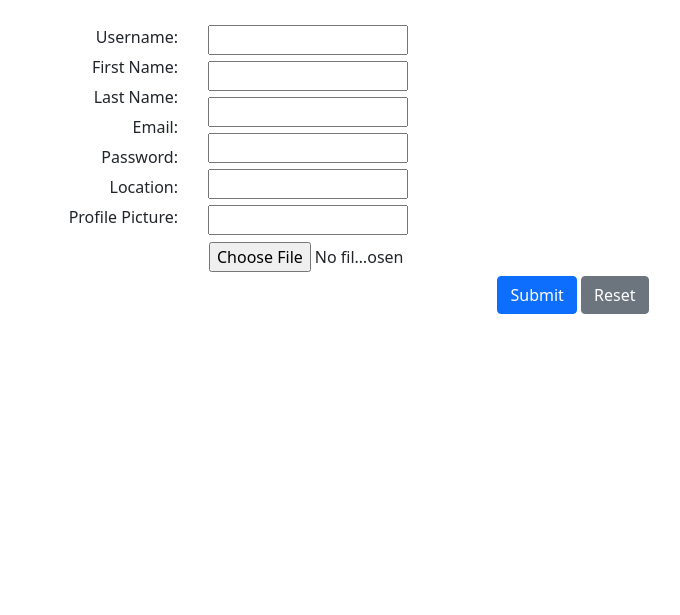
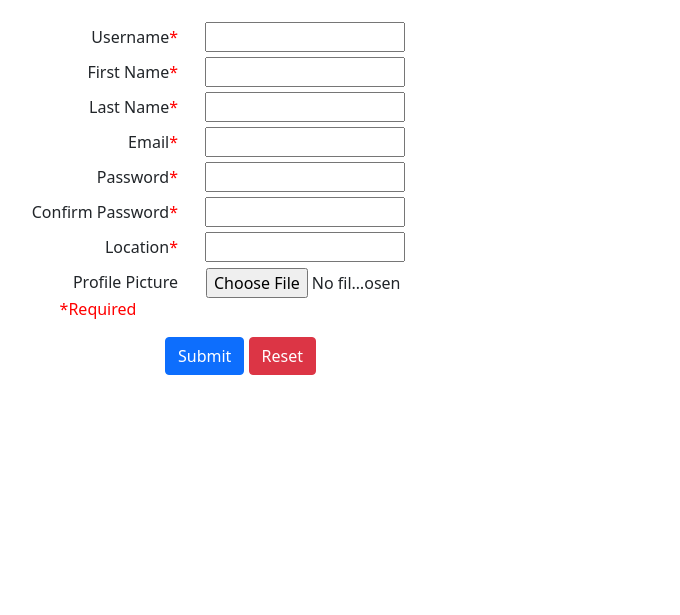
Before and after one commit to cgupta2002/SPDFinalProject, a Flask app: page /registration in a window 1280 px wide. Shown: the part 56-671 px from the top of the page, without its empty margins (67-747 px from the left). Run offline with Flask 3, Linux system fonts and the light colour scheme.

Commit message:
Finished registration, login and logout for user

```diff
--- a/app.py
+++ b/app.py
@@ -17,7 +17,13 @@ def market():
 
 @app.route('/profile')
 def profile():
-    return render_template('profile.html')
+    user_id = session.get('user_id')
+    if user_id is None:
+        flash('You must be logged in to access this page.', 'error')
+        return redirect(url_for('login'))
+    user = User.getUserByID(user_id)
+    username = user[1]
+    return render_template('profile.html', username=username, user_id=user_id)
 
 @app.route('/messages')
 def message():
@@ -47,12 +53,44 @@ def registration():
         lname = request.form['lname']
         email = request.form['email']
         password = request.form['password']
-        profile_image = request.form['profile_picture']
+        profile_image = request.form['profile_image']
         location = request.form['location']
 
         if not username or not password or not fname or not lname or not email or not location:
             flash('All required fields must be filled out.', 'error')
+            return redirect(url_for('registration'))
         else:
-            name = str(fname) + str(lname)
+            name = str(fname) +' '+ str(lname)
             User.addUser(user_id, username, name, email, password, profile_image, location)
             return redirect(url_for('index'))
+
+@app.route('/login', methods=['GET', 'POST'])
+def login():
+    if request.method == 'POST':
+        username = request.form['username']
+        password = request.form['password']
+
+        if not username or not password:
+            flash('Username and Password are required.', 'error')
+            return redirect(url_for('login'))
+
+        user = User.getUser(username)
+
+        if user is None:
+            flash('Invalid Username. Register for free!', 'error')
+            return redirect(url_for('registration'))
+        elif user[2] != password:
+            flash('Incorrect Password.', 'error')
+            return redirect(url_for('login'))
+        else:
+            session['user_id'] = user[0]
+            flash('Login successful.', 'success')
+            return redirect(url_for('index', user=user))
+    if request.method == 'GET':
+        return render_template('login.html')
+
+@app.route('/logout')
+def logout():
+    session.pop('user_id', None)
+    flash('Logged out successfully.', 'success')
+    return redirect(url_for('index'))
--- a/static/css/styles.css
+++ b/static/css/styles.css
@@ -5,10 +5,24 @@ body{
 
 label.a{
     padding:3px;
+    display: inline-block;
 }
 
 input.a{
     width: 200px;
     padding:1px;
-    margin:3px;
 }
+
+a.a{
+    color: red;
+    text-decoration: none;
+}
+a.a:hover{
+    color:red;
+}
+
+br.a {
+    display: block;
+    content:'';
+    margin-top:5px;
+}
--- a/templates/registration.html
+++ b/templates/registration.html
@@ -6,34 +6,54 @@
         <form id="form" action="{{url_for('registration')}}" method="POST">
             <div class="row">
                 <div class="col-2" style="text-align:right;">
-                  <label class="a" for="username">Username:</label> <br>
-                  <label class="a" for="fname">First Name:</label><br>
-                  <label class="a" for="lname">Last Name:</label><br>
-                  <label class="a" for="email">Email:</label><br>
-                  <label class="a" for="password">Password:</label><br>
-                  <label class="a" for="location">Location:</label><br>
-                  <label class="a" for="profile_image">Profile Picture:</label><br>
+                  <label class="a" for="username">Username<a class="a">*</a></label> <br class="a"><br class="a">
+                  <label class="a" for="fname">First Name<a class="a">*</a></label><br class="a"><br class="a">
+                  <label class="a" for="lname">Last Name<a class="a">*</a></label><br class="a"><br class="a">
+                  <label class="a" for="email">Email<a class="a">*</a></label><br class="a"><br class="a">
+                  <label class="a" for="password">Password<a class="a">*</a></label><br class="a"><br class="a">
+                  <label class="a" for="c_password">Confirm Password<a class="a">*</a></label><br class="a"><br class="a">
+                  <label class="a" for="location">Location<a class="a">*</a></label><br class="a"><br class="a">
+                  <label class="a" for="profile_image">Profile Picture</label>
+                  <p class="text-center"> <a class="a">*Required</a></p>
+
                 </div>
                 <div class="col-9">
-                <input class="a" type="text" id="username" name="username" required>  <br>
-                <input class="a" type="text" id="fname" name="fname" required><br>
-                <input class="a" type="text" id="lname" name="lname" required> <br>
-                <input class="a" type="email" id="email" name="email" required>  <br>
-                <input class="a" type="password" id="password" name="password" required> <br>
-                <input class="a" type="text" id="location" name="location" required> <br>
-                <input class="a" type="file" id="profile_image" name="profile_image" >
-
+                <input class="a" type="text" id="username" name="username" required>  <br class="a"> <br class="a">
+                <input class="a" type="text" id="fname" name="fname" required><br class="a"><br class="a">
+                <input class="a" type="text" id="lname" name="lname" required> <br class="a"><br class="a">
+                <input class="a" type="email" id="email" name="email" pattern='+@+.+' required>  <br class="a"><br class="a">
+                <input class="a" type="password" id="password" name="password" required> <br class="a"><br class="a">
+                <input class="a" type="password" id="c_password" name="c_password" required> <br class="a"><br class="a">
+                <input class="a" type="text" id="location" name="location" required> <br class="a"><br class="a">
+                <input class="a" type="file" id="profile_image" name="profile_image">
 
                 </div>
-                <div class="text-center">
-                  <button class='btn btn-primary' type="submit" value="Submit">Submit</button>
-                  <button class='btn btn-secondary' type="reset" value="Reset">Reset</button>
+
+              <div class="col-5 text-center">
+                <button class="btn btn-primary" type='submit' value="submit" onclick="return validatePassword()">Submit </button>
+                <button class='btn btn-danger' type="reset" value="Reset">Reset</button>
+
               </div>
 
               </div>
 
 
             </form>
+            <script>
+              function validatePassword() {
+              const password = document.getElementById('password').value;
+              const confirmPassword = document.getElementById('c_password').value;
+
+              if (password !== confirmPassword) {
+                  alert("Passwords do not match!");
+                  return false;
+              }
+              else {
+                flash('Registration Successful.');
+                return true;
+            }
+          }
+          </script>
     </div>
 </main>
 
```
Also changed, not shown: templates/login.html (added, +31 -0 lines), users.py (+17 -0 lines), database.db.
